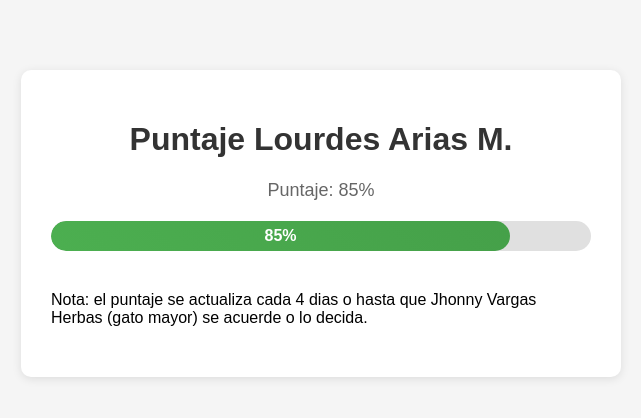
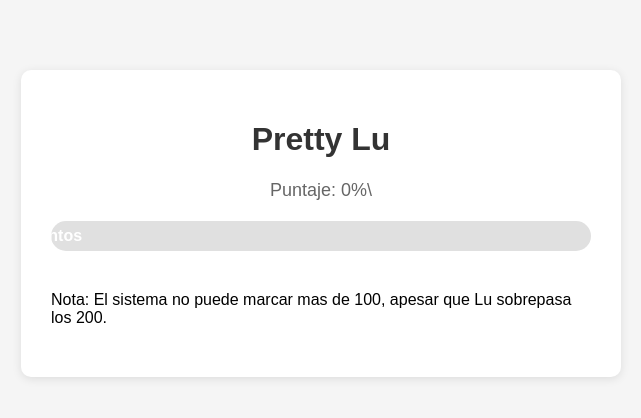
Before and after one commit to jhonnydvargash-bit/lourdes-arias-m.github.io, a plain HTML site: page index.html in a window 1280 px wide. Shown: the whole page, without its empty margins (319-960 px from the left). Drawn offline with Linux system fonts and the light colour scheme.

Commit message:
Revise index.html for new progress bar design
Updated the HTML structure and styles for a progress bar application.

```diff
--- a/index.html
+++ b/index.html
@@ -3,7 +3,7 @@
 <head>
     <meta charset="UTF-8">
     <meta name="viewport" content="width=device-width, initial-scale=1.0">
-    <title>Barra de Progreso</title>
+    <title>Pretty Lu</title>
     <style>
         body {
             font-family: Arial, sans-serif;
@@ -84,7 +84,7 @@
 </head>
 <body>
     <div class="container">
-        <h1>Puntaje Lourdes Arias M.</h1>
+        <h1>Pretty Lu</h1>
 
         <div class="progress-info">
             Puntaje: <span id="progress-text">0%\</span>
@@ -101,7 +101,7 @@
         </div>
 
         <div class="controls">
-            Nota: el puntaje se actualiza cada 4 dias o hasta que Jhonny Vargas Herbas (gato mayor) se acuerde o lo decida.
+            Nota: El sistema no puede marcar mas de 100, apesar que Lu  sobrepasa los 200.
             <!-- <button onclick="startAutoProgress()" id="auto-btn">Progreso Automático</button> -->
             <!-- <button onclick="stopAutoProgress()" id="stop-btn" disabled>Detener</button> -->
         </div>
@@ -111,7 +111,7 @@
     </div>
 
     <script>
-        let progress = 85;
+        let progress = 101@;
         let autoProgressInterval;
 
         function updateProgress() {
@@ -178,4 +178,5 @@
         updateProgress();
     </script>
 </body>
+
 </html>
```
